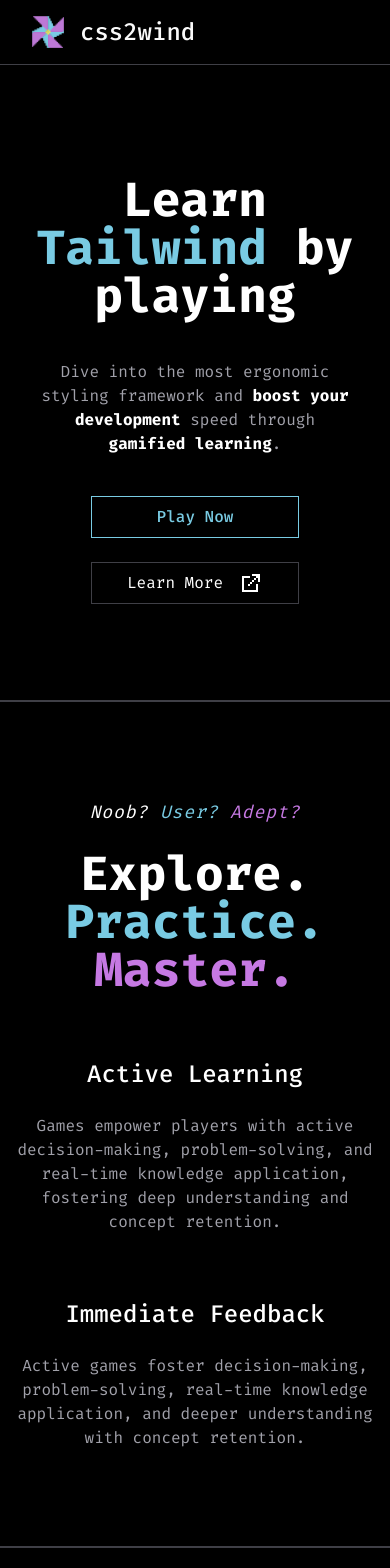
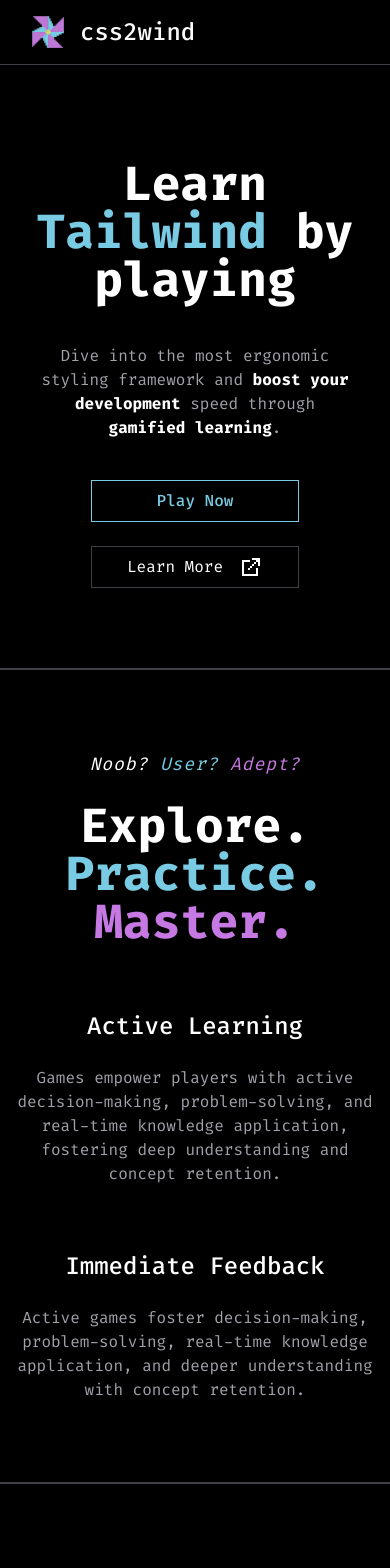
Before and after one commit to LukeberryPi/css2wind, a Next.js app: page / in a window 390 px wide. Shown: the top 1568 px of the page. Built offline with nearby package versions, Linux system fonts and the light colour scheme; no server answers.

Commit message:
adjust home section's padding

```diff
--- a/src/app/page.tsx
+++ b/src/app/page.tsx
@@ -6,7 +6,7 @@ export default function HomePage() {
     <main className="flex h-full w-full flex-col justify-center divide-y-2 divide-zinc-700 text-center">
       <section
         id="hero-banner"
-        className="mx-auto flex max-w-full flex-col items-center justify-center gap-10 px-2 py-24 sm:max-w-7xl md:py-32"
+        className="mx-auto flex max-w-full flex-col items-center justify-center gap-10 px-2 py-20 sm:max-w-7xl md:py-32"
       >
         <h1 className="break-words text-5xl font-bold text-white md:text-7xl">
           Learn
@@ -37,7 +37,7 @@ export default function HomePage() {
       </section>
       <section
         id="benefits"
-        className="mx-auto flex max-w-full flex-col items-center justify-center gap-16 border-zinc-700 px-2 py-24 sm:max-w-7xl md:py-32"
+        className="mx-auto flex max-w-full flex-col items-center justify-center gap-16 border-zinc-700 px-2 py-20 sm:max-w-7xl md:py-32"
       >
         <div className="flex flex-col items-center gap-6">
           <span className="text-lg italic tracking-wider">
@@ -75,7 +75,7 @@ export default function HomePage() {
       </section>
       <section
         id="faq"
-        className="mx-auto flex w-full max-w-full flex-col gap-16 px-2 py-24 sm:max-w-7xl md:py-32"
+        className="mx-auto flex w-full max-w-full flex-col gap-16 px-2 py-20 sm:max-w-7xl md:py-32"
       >
         <div className="flex flex-col items-center gap-6">
           <p className="text-lg italic tracking-wider">
```
